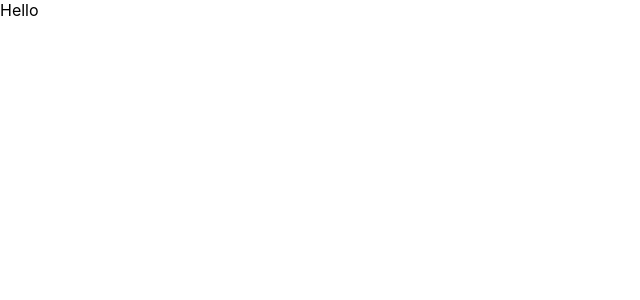
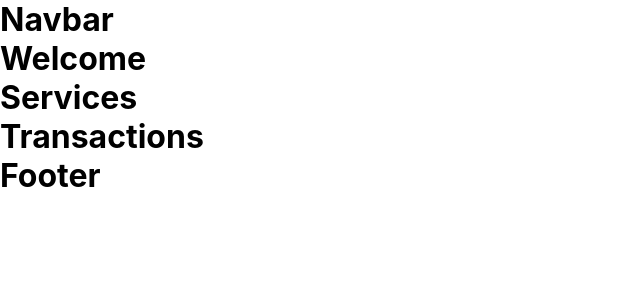
Before and after one commit to lesenelir/meta-crypto-currency, a React (Create React App) app in the folder client-system/: page / in a window 1280 px wide. Shown: the top 300 px of the page, without its empty margins (0-640 px from the left). Built offline with nearby package versions, Linux system fonts and the light colour scheme.

Commit message:
setup file structure & add required npm package

```diff
--- a/client-system/package.json
+++ b/client-system/package.json
@@ -3,9 +3,13 @@
   "version": "0.1.0",
   "private": true,
   "dependencies": {
+    "@emotion/react": "^11.10.0",
+    "@emotion/styled": "^11.10.0",
+    "@mui/material": "^5.9.3",
     "@testing-library/jest-dom": "^5.16.5",
     "@testing-library/react": "^13.3.0",
     "@testing-library/user-event": "^13.5.0",
+    "ethers": "^5.6.9",
     "react": "^18.2.0",
     "react-dom": "^18.2.0",
     "react-scripts": "5.0.1",
--- a/client-system/src/App.js
+++ b/client-system/src/App.js
@@ -1,7 +1,20 @@
+import Navbar from "./components/Navbar/Navbar"
+import Welcome from "./components/Welcome/Welcome"
+import Services from "./components/Services/Services"
+import Transactions from "./components/Transactions/Transactions"
+import Footer from "./components/Footer/Footer"
+
+
 function App() {
   return (
     <div>
-      Hello
+      <div>
+        <Navbar/>
+        <Welcome/>
+      </div>
+      <Services/>
+      <Transactions/>
+      <Footer/>
     </div>
   )
 }
--- /dev/null
+++ b/client-system/src/components/Footer/Footer.jsx
@@ -0,0 +1,7 @@
+function Footer() {
+  return (
+      <h1>Footer</h1>
+  )
+}
+
+export default Footer
--- /dev/null
+++ b/client-system/src/components/Navbar/Navbar.jsx
@@ -0,0 +1,7 @@
+function Navbar() {
+  return (
+      <h1>Navbar</h1>
+  )
+}
+
+export default Navbar
--- /dev/null
+++ b/client-system/src/components/Services/Services.jsx
@@ -0,0 +1,7 @@
+function Services() {
+  return (
+      <h1>Services</h1>
+  )
+}
+
+export default Services
--- /dev/null
+++ b/client-system/src/components/Transactions/Transactions.jsx
@@ -0,0 +1,7 @@
+function Transactions() {
+  return (
+      <h1>Transactions</h1>
+  )
+}
+
+export default Transactions
--- /dev/null
+++ b/client-system/src/components/Welcome/Welcome.jsx
@@ -0,0 +1,7 @@
+function Welcome() {
+  return (
+      <h1>Welcome</h1>
+  )
+}
+
+export default Welcome
--- a/client-system/src/index.css
+++ b/client-system/src/index.css
@@ -11,3 +11,9 @@ code {
   font-family: source-code-pro, Menlo, Monaco, Consolas, 'Courier New',
     monospace;
 }
+
+* {
+  padding: 0;
+  margin: 0;
+  box-sizing: border-box;
+}
```
Also changed, not shown: 1 other file (tests, documents, lock files or other folders).
